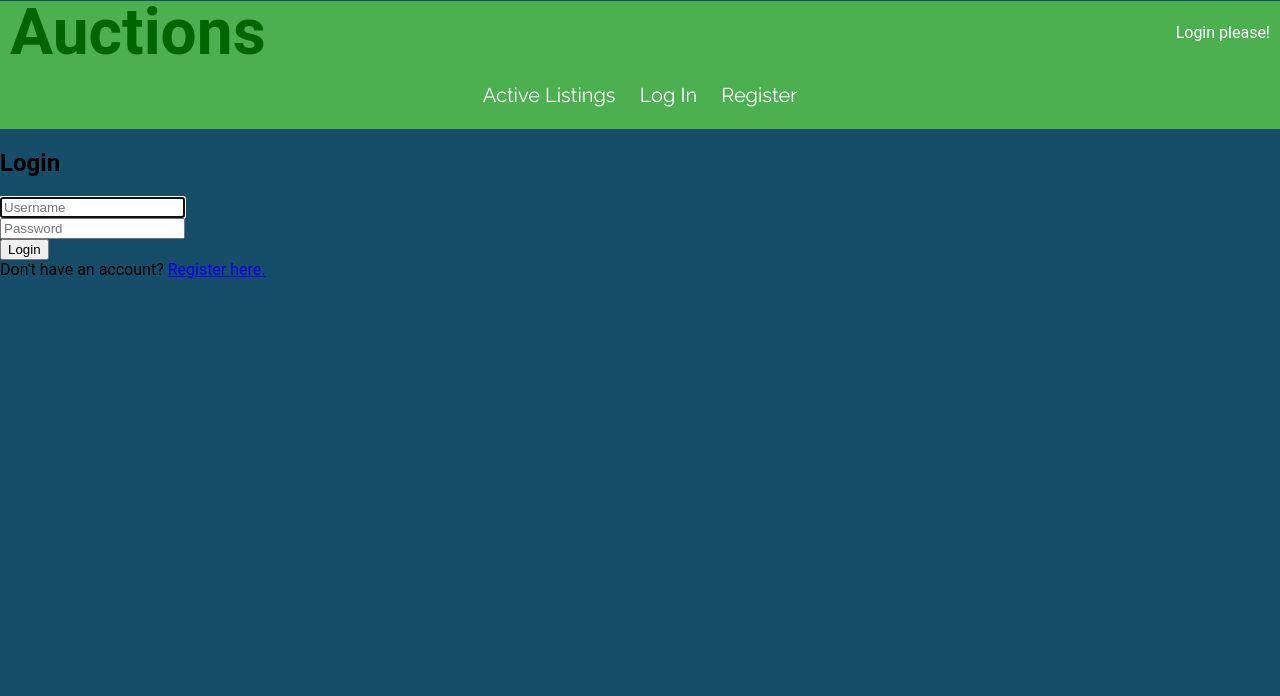
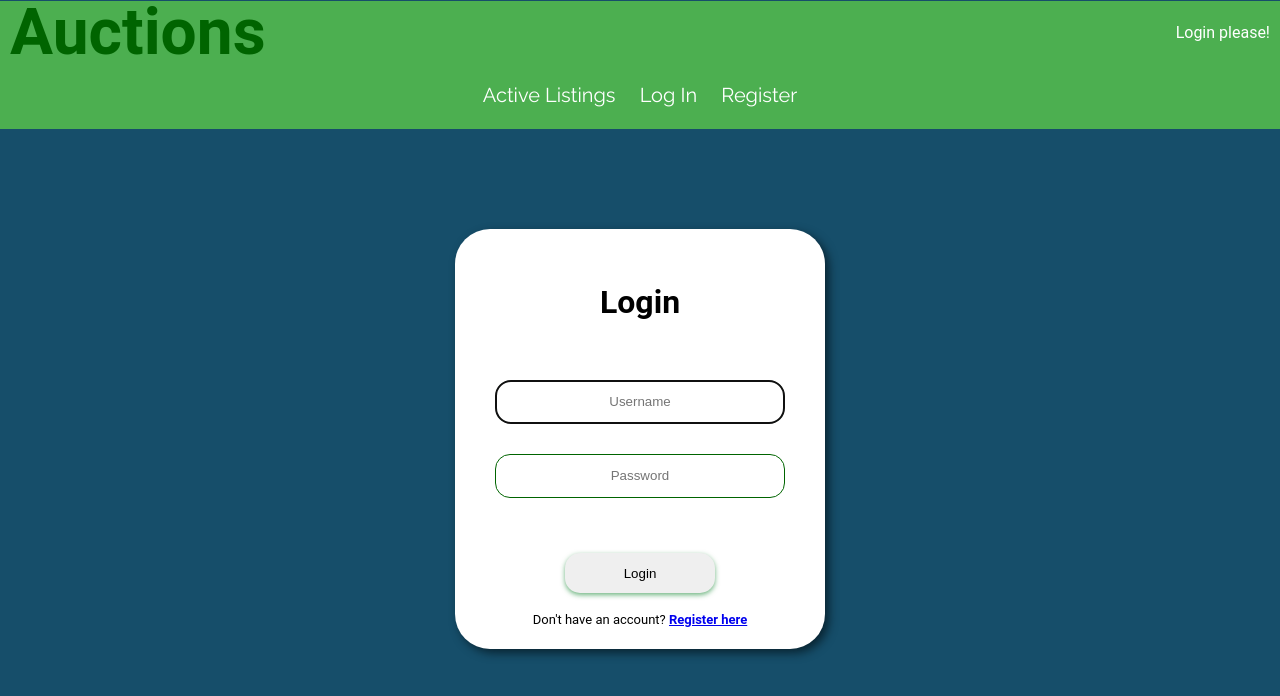
Before and after one commit to MjDamo/Commerce-CS50, a Django app: page /login in a window 1280 px wide. Shown: the top 696 px of the page. Run offline with Django 3.2, Linux system fonts and the light colour scheme.

Commit message:
finish login style

```diff
--- a/auctions/static/auctions/styles.css
+++ b/auctions/static/auctions/styles.css
@@ -83,3 +83,53 @@ div.borderXwidth a:hover:before, div.borderXwidth a:hover:after
     vertical-align: top;
     margin: 0 10px 0 auto;
 }
+/*login*/
+.bodyBox
+{
+    width: 100%;
+    height: 100%;
+    display: block;
+}
+.loginBox
+{
+    display: block;
+    background-color: #FFFFFF;
+    width: 350px;
+    height: 400px;
+    margin: 100px auto;
+    padding: 10px;
+    border: 2px black;
+    border-radius: 35px;
+    align-items: center;
+    box-shadow: 4px 4px 10px rgba(9, 36, 49, 1);
+}
+
+.lineBlock
+{
+    width: 90%;
+    text-align: center;
+    margin: 15px auto;
+    line-height: 3em;
+}
+
+.bo
+{
+    border: 1px solid darkgreen;
+    border-radius: 15px;
+}
+
+.lineBlockBTN
+{
+    width: 150px;
+    height: 40px;
+    border-radius: 15px;
+    border: none;
+    margin-top: 40px;
+    box-shadow: 0 2px 5px rgba(3, 125, 35, 0.58);
+}
+
+.massageBlock
+{
+    text-align: center;
+    font-size: small;
+}
--- a/auctions/templates/auctions/layout.html
+++ b/auctions/templates/auctions/layout.html
@@ -13,6 +13,9 @@
         <link href="{% static 'auctions/normalize.css' %}" rel="normalize">
 {#    my main stylesheet#}
         <link href="{% static 'auctions/styles.css' %}" rel="stylesheet">
+{#    my bootstrap#}
+{#        <link href="https://cdn.jsdelivr.net/npm/bootstrap@5.3.2/dist/css/bootstrap.min.css" rel="stylesheet" integrity="sha384-T3c6CoIi6uLrA9TneNEoa7RxnatzjcDSCmG1MXxSR1GAsXEV/Dwwykc2MPK8M2HN" crossorigin="anonymous">#}
+{#        <script src="https://cdn.jsdelivr.net/npm/bootstrap@5.3.2/dist/js/bootstrap.bundle.min.js" integrity="sha384-C6RzsynM9kWDrMNeT87bh95OGNyZPhcTNXj1NW7RuBCsyN/o0jlpcV8Qyq46cDfL" crossorigin="anonymous"></script>#}
 {#    My favicon#}
         <link type="image/png" sizes="96x96" rel="icon" href="{% static 'icon/icons8-shop-96.png' %}">
     </head>
@@ -38,7 +41,6 @@
             {% endif %}
         </div>
         {% block body %}
-
         {% endblock %}
     </body>
 </html>
--- a/auctions/templates/auctions/login.html
+++ b/auctions/templates/auctions/login.html
@@ -1,24 +1,27 @@
 {% extends "auctions/layout.html" %}
 
 {% block body %}
-
-    <h2>Login</h2>
-
+    <div class="bodyBox">
+    <div class="loginBox">
+        <h1 class="lineBlock">Login</h1>
         {% if message %}
-        <div>{{ message }}</div>
+            <div class="lineBlock">{{ message }}</div>
         {% endif %}
 
-    <form action="{% url 'login' %}" method="post">
+        <form class="lineBlock" action="{% url 'login' %}" method="post">
             {% csrf_token %}
-        <div class="form-group">
-            <input autofocus class="form-control" type="text" name="username" placeholder="Username">
+            <div>
+                <input class="lineBlock bo" autofocus  type="text" name="username" placeholder="Username">
             </div>
-        <div class="form-group">
-            <input class="form-control" type="password" name="password" placeholder="Password">
+            <div >
+                <input class="lineBlock bo" type="password" name="password" placeholder="Password">
             </div>
-        <input class="btn btn-primary" type="submit" value="Login">
+            <input class="lineBlockBTN" type="submit" value="Login">
         </form>
+        <div class="massageBlock">
+            Don't have an account? <a href="{% url 'register' %}"><strong>Register here</strong></a>
+        </div>
 
-    Don't have an account? <a href="{% url 'register' %}">Register here.</a>
-
+    </div>
+    </div>
 {% endblock %}
```
Lines whose indentation alone changed are shown as unchanged.
